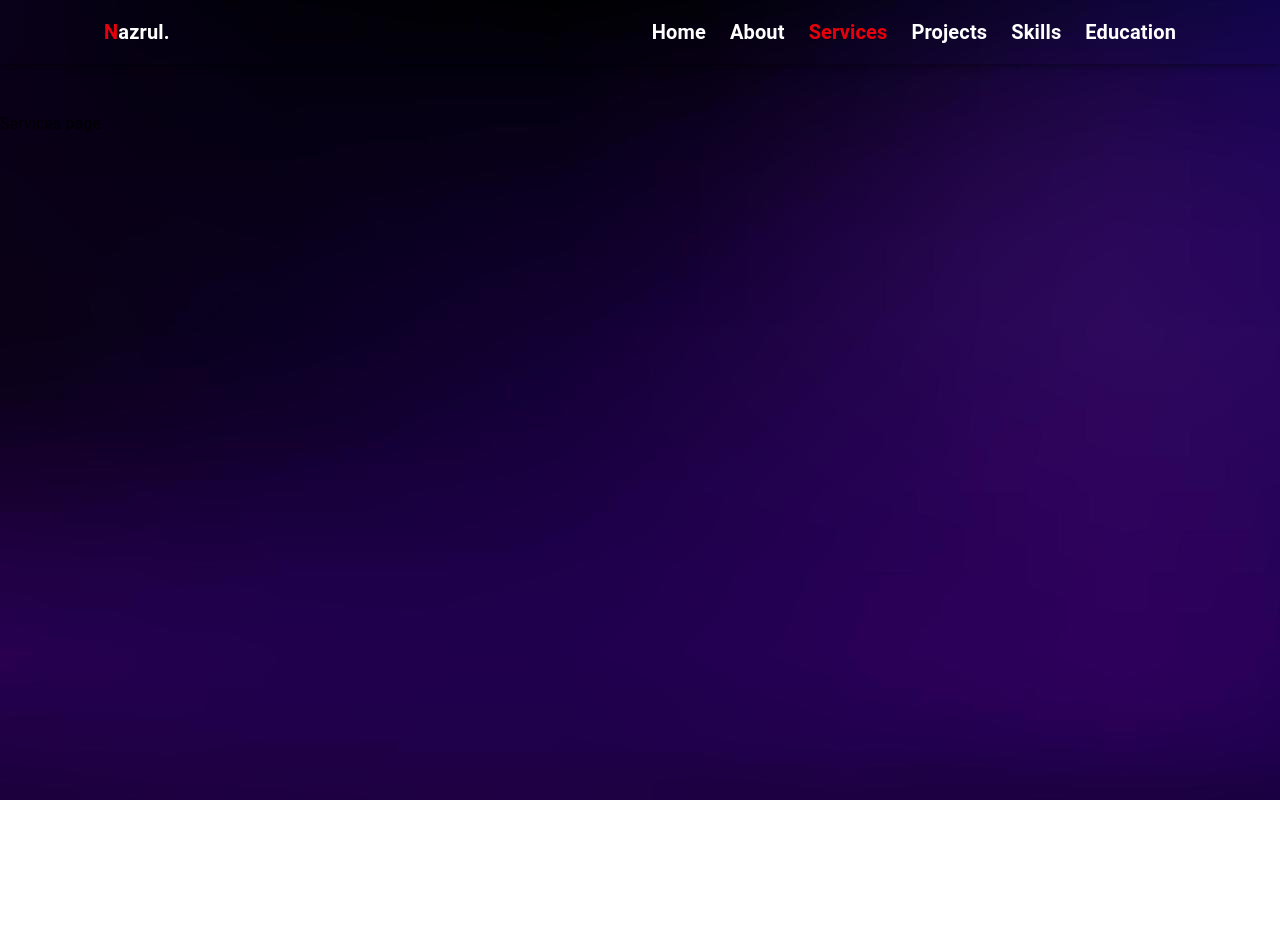
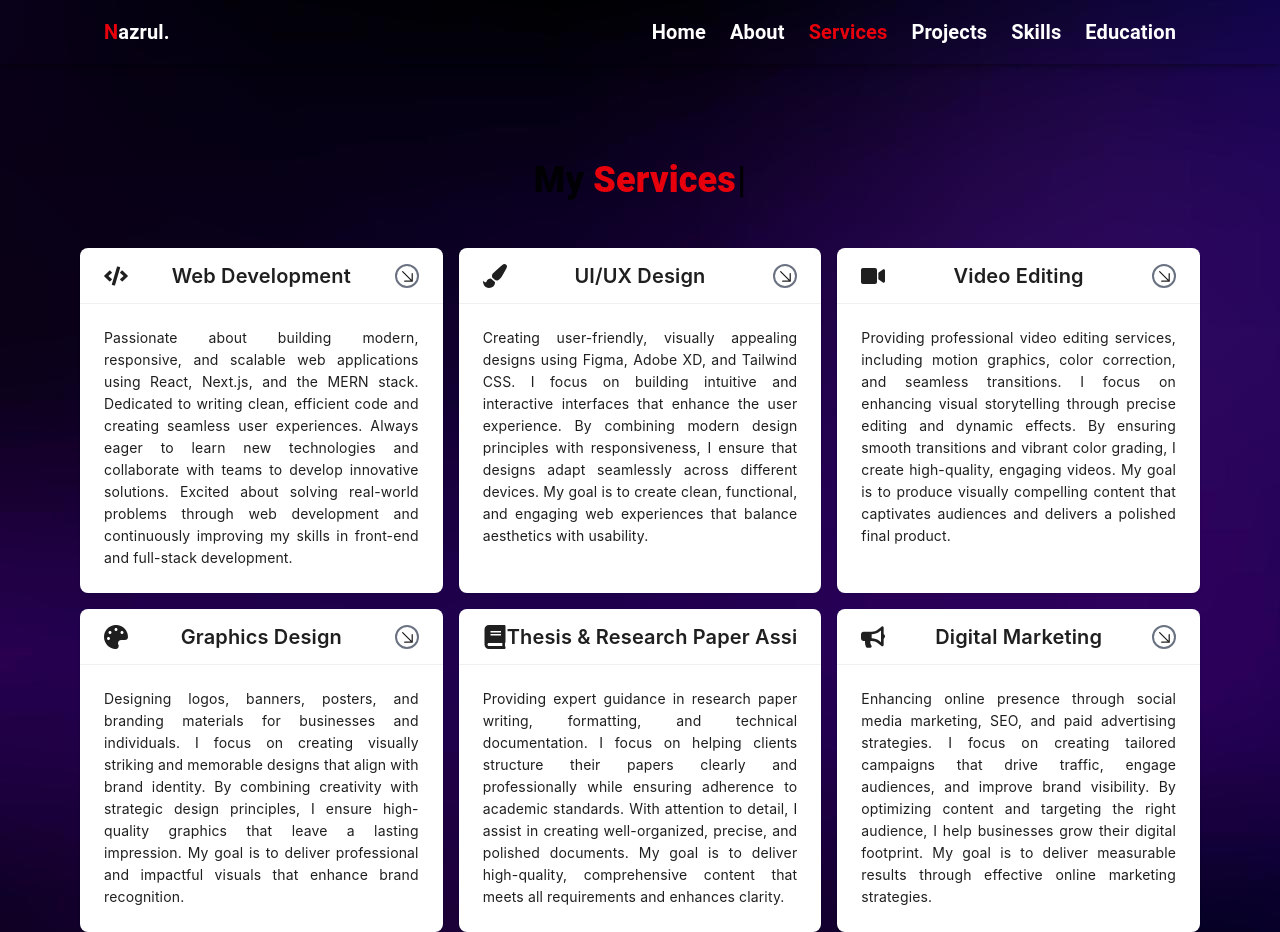
Before and after one commit to Nazrul144/nazrul-portfolio, a Next.js app: page /services in a window 1280 px wide. Before the commit the page ends 800 px from the top, so only its background shows below. Built offline with nearby package versions, Linux system fonts and the light colour scheme.

Commit message:
Services page card added

```diff
--- a/src/app/services/page.jsx
+++ b/src/app/services/page.jsx
@@ -1,11 +1,12 @@
+import Services from '@/components/homePage/Services';
 import React from 'react';
 
-const Page = () => {
+const ServicesPage = () => {
     return (
         <div>
-            <h1>Services page</h1>
+            <Services/>
         </div>
     );
 }
 
-export default Page;
+export default ServicesPage;
--- /dev/null
+++ b/src/components/homePage/About.jsx
@@ -0,0 +1,11 @@
+import React from 'react';
+
+const About = () => {
+    return (
+        <div>
+            <h1>This is about section</h1>
+        </div>
+    );
+}
+
+export default About;
--- /dev/null
+++ b/src/components/homePage/Services.jsx
@@ -0,0 +1,91 @@
+"use client";
+import React, { useEffect, useState } from "react";
+import { Card } from "antd";
+import {  FaBook, FaBullhorn, FaCode, FaImage, FaPaintBrush, FaPalette, FaVideo } from "react-icons/fa";
+import { GoArrowDownRight } from "react-icons/go";
+import Typewriter from "typewriter-effect";
+
+const Services = () => {
+  const [services, setServices] = useState([]);
+
+  useEffect(() => {
+    setServices(servicesInfo);
+  }, []);
+
+  console.log(services);
+
+  return (
+    <div className="lg:px-20 px-4">
+      <h1 className="font-extrabold text-4xl text-center mt-6 lg:mt-12 mb-12">
+              <Typewriter
+                options={{
+                  strings: ['My <span class="text-red-600">Services</span>'],
+                  autoStart: true,
+                  loop: true,
+                  delay: 75,
+                }}
+              />
+            </h1>
+      <div className="grid grid-cols-1 md:grid-cols-2 lg:grid-cols-3 gap-4">
+        {services?.map((service, index) => (
+          <Card
+            key={index}
+            className="bg-red-500 w-full"
+            title={
+              <div className="flex items-center justify-between">
+                <div>{service.icon}</div> {/* Left Icon */}
+                <span className="text-xl">{service.title}</span> {/* Title */}
+                <GoArrowDownRight className="text-2xl  bg-white font-bold border-2 border-gray-500 rounded-full"/>{/* Right Icon */}
+              </div>
+            }
+            variant="borderless"
+            style={{ maxWidth: "100%" }}
+          >
+            <p className="text-justify">{service.intro}</p>
+          </Card>
+        ))}
+      </div>
+    </div>
+  );
+};
+
+export default Services;
+
+const servicesInfo = [
+    {
+      title: "Web Development",
+      intro: "Passionate about building modern, responsive, and scalable web applications using React, Next.js, and the MERN stack. Dedicated to writing clean, efficient code and creating seamless user experiences. Always eager to learn new technologies and collaborate with teams to develop innovative solutions. Excited about solving real-world problems through web development and continuously improving my skills in front-end and full-stack development.",
+      image: "/images/web-development.jpg",
+      icon: <FaCode className="text-2xl " />,
+    },
+    {
+      title: "UI/UX Design",
+      intro: "Creating user-friendly, visually appealing designs using Figma, Adobe XD, and Tailwind CSS. I focus on building intuitive and interactive interfaces that enhance the user experience. By combining modern design principles with responsiveness, I ensure that designs adapt seamlessly across different devices. My goal is to create clean, functional, and engaging web experiences that balance aesthetics with usability. ",
+      image: "/images/ui-ux-design.jpg",
+      icon: <FaPaintBrush className="text-2xl " />,
+    },
+    {
+      title: "Video Editing",
+      intro: "Providing professional video editing services, including motion graphics, color correction, and seamless transitions. I focus on enhancing visual storytelling through precise editing and dynamic effects. By ensuring smooth transitions and vibrant color grading, I create high-quality, engaging videos. My goal is to produce visually compelling content that captivates audiences and delivers a polished final product.",
+      image: "/images/video-editing.jpg",
+      icon: <FaVideo className="text-2xl " />,
+    },
+    {
+      title: "Graphics Design",
+      intro: "Designing logos, banners, posters, and branding materials for businesses and individuals. I focus on creating visually striking and memorable designs that align with brand identity. By combining creativity with strategic design principles, I ensure high-quality graphics that leave a lasting impression. My goal is to deliver professional and impactful visuals that enhance brand recognition.",
+      image: "/images/graphics-design.jpg",
+      icon: <FaPalette className="text-2xl "/>,
+    },
+    {
+      title: "Thesis & Research Paper Assistance",
+      intro: "Providing expert guidance in research paper writing, formatting, and technical documentation. I focus on helping clients structure their papers clearly and professionally while ensuring adherence to academic standards. With attention to detail, I assist in creating well-organized, precise, and polished documents. My goal is to deliver high-quality, comprehensive content that meets all requirements and enhances clarity.",
+      image: "/images/thesis-assistance.jpg",
+      icon: <FaBook className="text-2xl " />,
+    },
+    {
+      title: "Digital Marketing",
+      intro: "Enhancing online presence through social media marketing, SEO, and paid advertising strategies. I focus on creating tailored campaigns that drive traffic, engage audiences, and improve brand visibility. By optimizing content and targeting the right audience, I help businesses grow their digital footprint. My goal is to deliver measurable results through effective online marketing strategies.",
+      image: "/images/digital-marketing.jpg",
+      icon: <FaBullhorn className="text-2xl " />,
+    },
+  ];
```
Also changed, not shown: src/app/about/page.jsx (+2 -0 lines).
